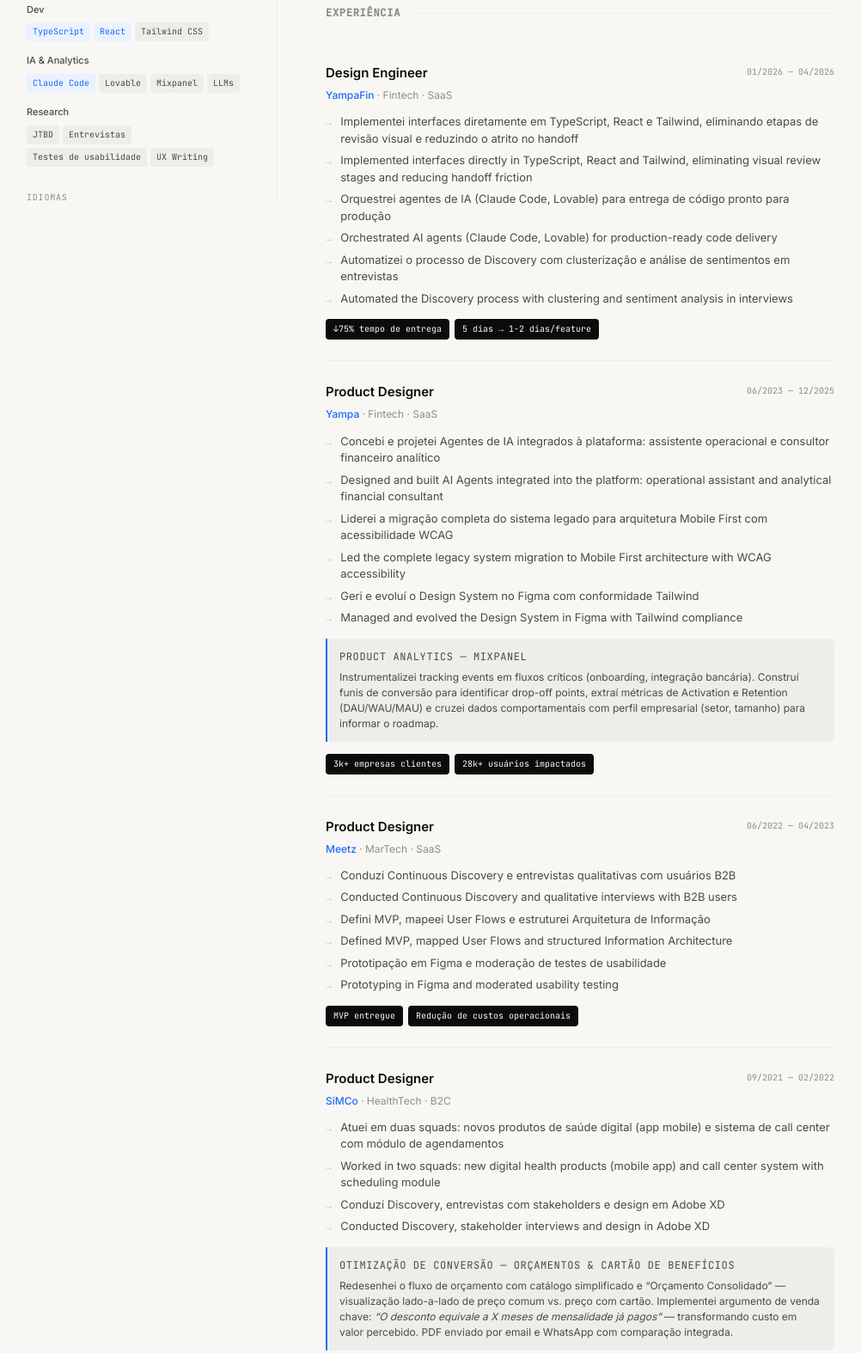
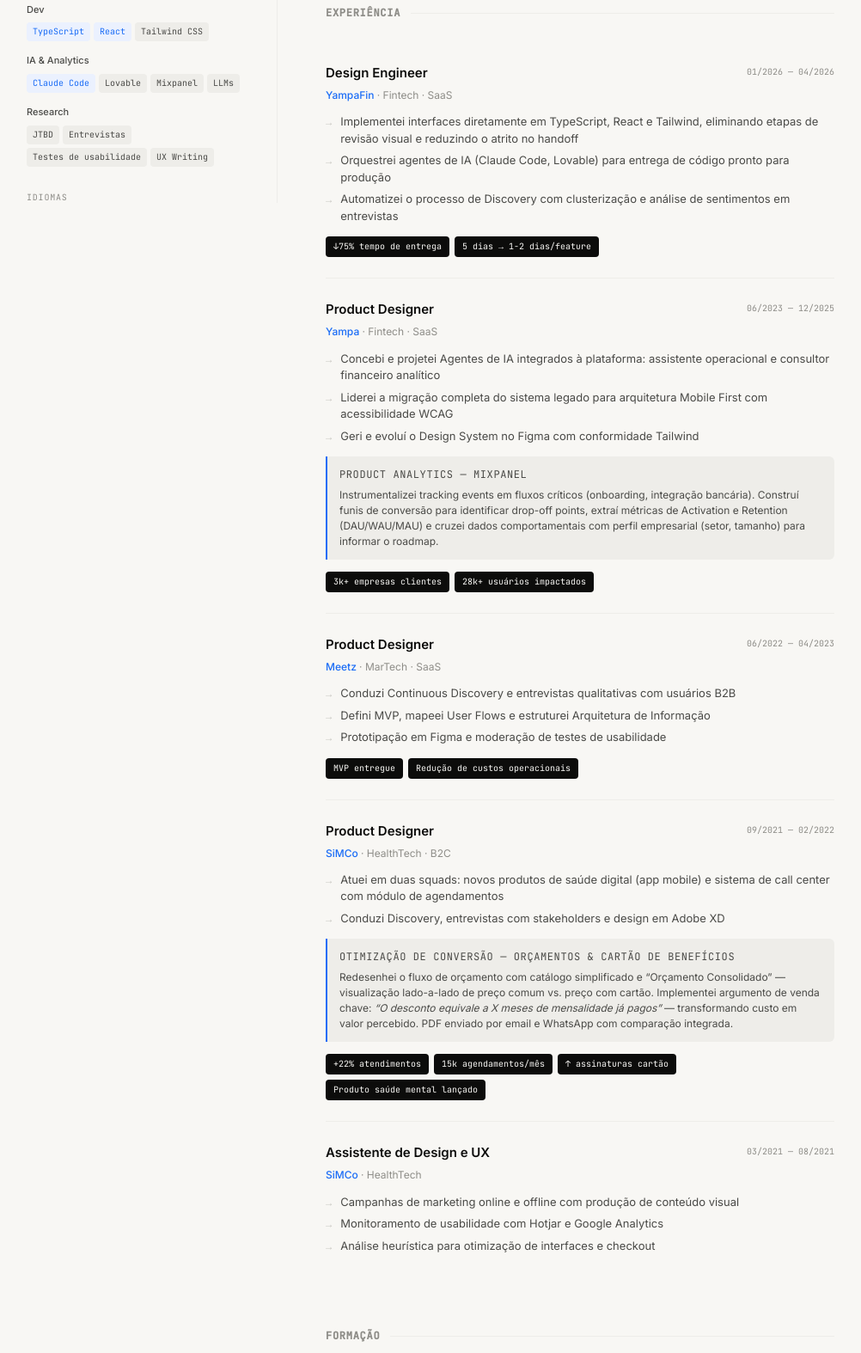
Before and after one commit to silasvj/resume, a plain HTML site: page index.html in a window 1280 px wide. Shown: the part 564-2138 px from the top of the page at 86% size, without its empty margins (125-1127 px from the left). Drawn offline with Linux system fonts and the light colour scheme.

Commit message:
Corrige duplicacao de idioma: unifica <li> com spans PT/EN, atualiza nivel de ingles para B2+

```diff
--- a/index.html
+++ b/index.html
@@ -314,8 +314,7 @@
     /* ── LANG HIDE/SHOW ── */
     .lang-en { display: none; }
     html[lang="en"] .lang-pt { display: none; }
-    html[lang="en"] .lang-en { display: inline; }
-    html[lang="en"] .lang-en-block { display: block; }
+    html[lang="en"] .lang-en { display: revert; }
 
     /* ── MAIN CONTENT ── */
     .main {
@@ -813,7 +812,7 @@
       </div>
       <div class="lang-item">
         <span>English</span>
-        <span class="lang-level">Professional Working</span>
+        <span class="lang-level">Professional Working B2+</span>
       </div>
     </div>
 
@@ -876,12 +875,9 @@
         </div>
         <p class="exp-company">YampaFin <span class="sector">· Fintech · SaaS</span></p>
         <ul class="exp-bullets">
-          <li class="lang-pt">Implementei interfaces diretamente em TypeScript, React e Tailwind, eliminando etapas de revisão visual e reduzindo o atrito no handoff</li>
-          <li class="lang-en">Implemented interfaces directly in TypeScript, React and Tailwind, eliminating visual review stages and reducing handoff friction</li>
-          <li class="lang-pt">Orquestrei agentes de IA (Claude Code, Lovable) para entrega de código pronto para produção</li>
-          <li class="lang-en">Orchestrated AI agents (Claude Code, Lovable) for production-ready code delivery</li>
-          <li class="lang-pt">Automatizei o processo de Discovery com clusterização e análise de sentimentos em entrevistas</li>
-          <li class="lang-en">Automated the Discovery process with clustering and sentiment analysis in interviews</li>
+          <li><span class="lang-pt">Implementei interfaces diretamente em TypeScript, React e Tailwind, eliminando etapas de revisão visual e reduzindo o atrito no handoff</span><span class="lang-en">Implemented interfaces directly in TypeScript, React and Tailwind, eliminating visual review stages and reducing handoff friction</span></li>
+          <li><span class="lang-pt">Orquestrei agentes de IA (Claude Code, Lovable) para entrega de código pronto para produção</span><span class="lang-en">Orchestrated AI agents (Claude Code, Lovable) for production-ready code delivery</span></li>
+          <li><span class="lang-pt">Automatizei o processo de Discovery com clusterização e análise de sentimentos em entrevistas</span><span class="lang-en">Automated the Discovery process with clustering and sentiment analysis in interviews</span></li>
         </ul>
         <div class="exp-results">
           <span class="result-pill"><span class="lang-pt">↓75% tempo de entrega</span><span class="lang-en">↓75% delivery time</span></span>
@@ -897,17 +893,14 @@
         </div>
         <p class="exp-company">Yampa <span class="sector">· Fintech · SaaS</span></p>
         <ul class="exp-bullets">
-          <li class="lang-pt">Concebi e projetei Agentes de IA integrados à plataforma: assistente operacional e consultor financeiro analítico</li>
-          <li class="lang-en">Designed and built AI Agents integrated into the platform: operational assistant and analytical financial consultant</li>
-          <li class="lang-pt">Liderei a migração completa do sistema legado para arquitetura Mobile First com acessibilidade WCAG</li>
-          <li class="lang-en">Led the complete legacy system migration to Mobile First architecture with WCAG accessibility</li>
-          <li class="lang-pt">Geri e evoluí o Design System no Figma com conformidade Tailwind</li>
-          <li class="lang-en">Managed and evolved the Design System in Figma with Tailwind compliance</li>
+          <li><span class="lang-pt">Concebi e projetei Agentes de IA integrados à plataforma: assistente operacional e consultor financeiro analítico</span><span class="lang-en">Designed and built AI Agents integrated into the platform: operational assistant and analytical financial consultant</span></li>
+          <li><span class="lang-pt">Liderei a migração completa do sistema legado para arquitetura Mobile First com acessibilidade WCAG</span><span class="lang-en">Led the complete legacy system migration to Mobile First architecture with WCAG accessibility</span></li>
+          <li><span class="lang-pt">Geri e evoluí o Design System no Figma com conformidade Tailwind</span><span class="lang-en">Managed and evolved the Design System in Figma with Tailwind compliance</span></li>
         </ul>
         <div class="exp-highlight">
           <p class="exp-highlight-label">Product Analytics — Mixpanel</p>
           <p class="lang-pt">Instrumentalizei tracking events em fluxos críticos (onboarding, integração bancária). Construí funis de conversão para identificar drop-off points, extraí métricas de Activation e Retention (DAU/WAU/MAU) e cruzei dados comportamentais com perfil empresarial (setor, tamanho) para informar o roadmap.</p>
-          <p class="lang-en">Instrumented tracking events across critical flows (onboarding, bank integration). Built conversion funnels to identify drop-off points, extracted Activation and Retention metrics (DAU/WAU/MAU), and crossed behavioral data with business profiles (sector, size) to inform the roadmap.</p>
+        <p class="lang-en">Instrumented tracking events across critical flows (onboarding, bank integration). Built conversion funnels to identify drop-off points, extracted Activation and Retention metrics (DAU/WAU/MAU), and crossed behavioral data with business profiles (sector, size) to inform the roadmap.</p>
         </div>
         <div class="exp-results">
           <span class="result-pill"><span class="lang-pt">3k+ empresas clientes</span><span class="lang-en">3k+ client companies</span></span>
@@ -923,12 +916,9 @@
         </div>
         <p class="exp-company">Meetz <span class="sector">· MarTech · SaaS</span></p>
         <ul class="exp-bullets">
-          <li class="lang-pt">Conduzi Continuous Discovery e entrevistas qualitativas com usuários B2B</li>
-          <li class="lang-en">Conducted Continuous Discovery and qualitative interviews with B2B users</li>
-          <li class="lang-pt">Defini MVP, mapeei User Flows e estruturei Arquitetura de Informação</li>
-          <li class="lang-en">Defined MVP, mapped User Flows and structured Information Architecture</li>
-          <li class="lang-pt">Prototipação em Figma e moderação de testes de usabilidade</li>
-          <li class="lang-en">Prototyping in Figma and moderated usability testing</li>
+          <li><span class="lang-pt">Conduzi Continuous Discovery e entrevistas qualitativas com usuários B2B</span><span class="lang-en">Conducted Continuous Discovery and qualitative interviews with B2B users</span></li>
+          <li><span class="lang-pt">Defini MVP, mapeei User Flows e estruturei Arquitetura de Informação</span><span class="lang-en">Defined MVP, mapped User Flows and structured Information Architecture</span></li>
+          <li><span class="lang-pt">Prototipação em Figma e moderação de testes de usabilidade</span><span class="lang-en">Prototyping in Figma and moderated usability testing</span></li>
         </ul>
         <div class="exp-results">
           <span class="result-pill"><span class="lang-pt">MVP entregue</span><span class="lang-en">MVP delivered</span></span>
@@ -944,10 +934,8 @@
         </div>
         <p class="exp-company">SiMCo <span class="sector">· HealthTech · B2C</span></p>
         <ul class="exp-bullets">
-          <li class="lang-pt">Atuei em duas squads: novos produtos de saúde digital (app mobile) e sistema de call center com módulo de agendamentos</li>
-          <li class="lang-en">Worked in two squads: new digital health products (mobile app) and call center system with scheduling module</li>
-          <li class="lang-pt">Conduzi Discovery, entrevistas com stakeholders e design em Adobe XD</li>
-          <li class="lang-en">Conducted Discovery, stakeholder interviews and design in Adobe XD</li>
+          <li><span class="lang-pt">Atuei em duas squads: novos produtos de saúde digital (app mobile) e sistema de call center com módulo de agendamentos</span><span class="lang-en">Worked in two squads: new digital health products (mobile app) and call center system with scheduling module</span></li>
+          <li><span class="lang-pt">Conduzi Discovery, entrevistas com stakeholders e design em Adobe XD</span><span class="lang-en">Conducted Discovery, stakeholder interviews and design in Adobe XD</span></li>
         </ul>
         <div class="exp-highlight">
           <p class="exp-highlight-label"><span class="lang-pt">Otimização de conversão — Orçamentos &amp; Cartão de Benefícios</span><span class="lang-en">Conversion optimization — Quotes &amp; Benefits Card</span></p>
@@ -970,12 +958,9 @@
         </div>
         <p class="exp-company">SiMCo <span class="sector">· HealthTech</span></p>
         <ul class="exp-bullets">
-          <li class="lang-pt">Campanhas de marketing online e offline com produção de conteúdo visual</li>
-          <li class="lang-en">Online and offline marketing campaigns with visual content production</li>
-          <li class="lang-pt">Monitoramento de usabilidade com Hotjar e Google Analytics</li>
-          <li class="lang-en">Usability monitoring with Hotjar and Google Analytics</li>
-          <li class="lang-pt">Análise heurística para otimização de interfaces e checkout</li>
-          <li class="lang-en">Heuristic analysis for interface and checkout optimization</li>
+          <li><span class="lang-pt">Campanhas de marketing online e offline com produção de conteúdo visual</span><span class="lang-en">Online and offline marketing campaigns with visual content production</span></li>
+          <li><span class="lang-pt">Monitoramento de usabilidade com Hotjar e Google Analytics</span><span class="lang-en">Usability monitoring with Hotjar and Google Analytics</span></li>
+          <li><span class="lang-pt">Análise heurística para otimização de interfaces e checkout</span><span class="lang-en">Heuristic analysis for interface and checkout optimization</span></li>
         </ul>
       </article>
     </section>
```
